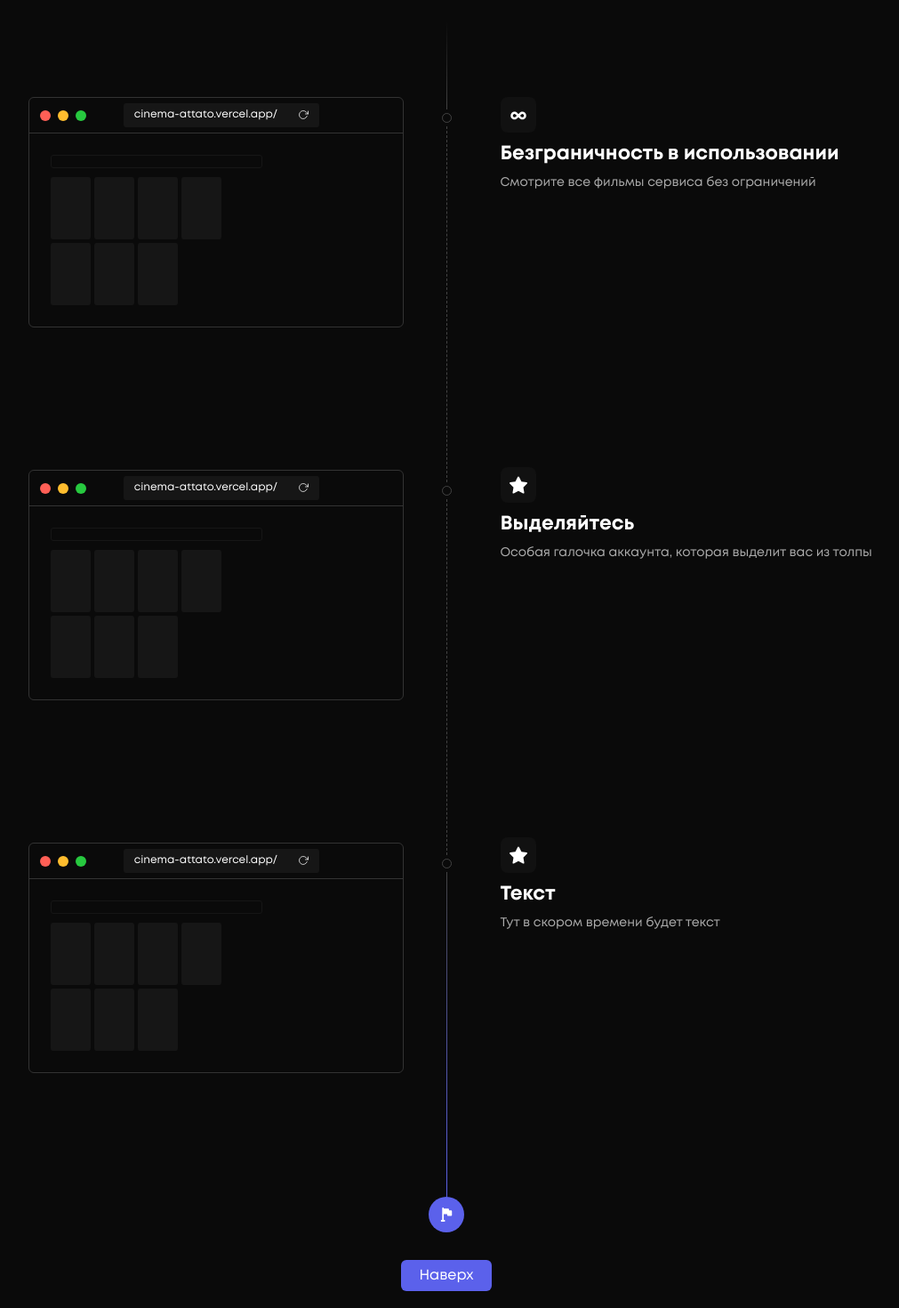
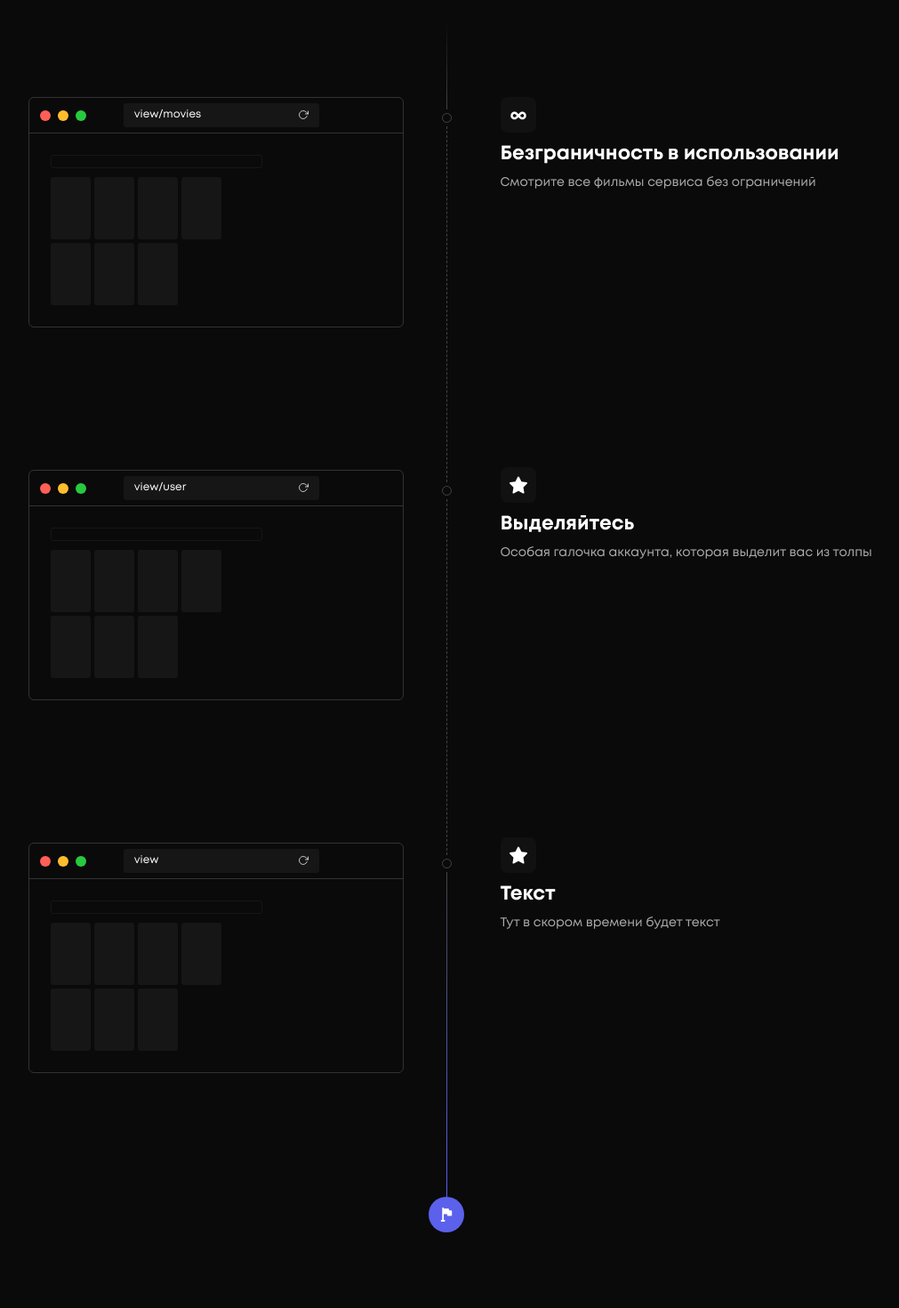
Before and after one commit to Attato/Nebo, a Next.js app: page /subscription in a window 1280 px wide. Shown: the part 1020-2490 px from the top of the page at 89% size, without its empty margins (138-1149 px from the left). Built offline with nearby package versions, Linux system fonts and the light colour scheme.

Commit message:
demonstration block url change

```diff
--- a/pages/index.tsx
+++ b/pages/index.tsx
@@ -44,7 +44,7 @@ const Home: NextPage = () => {
 										<span className={styles.fullscreen}></span>
 									</div>
 									<div className={styles.browser__input}>
-										<p>cinema-attato.vercel.app/</p>
+										<p>view</p>
 
 										<Image
 											src="/svg/refresh.svg"
@@ -81,7 +81,7 @@ const Home: NextPage = () => {
 										<span className={styles.fullscreen}></span>
 									</div>
 									<div className={styles.browser__input}>
-										<p>cinema-attato.vercel.app/</p>
+										<p>view/movies</p>
 
 										<Image
 											src="/svg/refresh.svg"
--- a/pages/subscription/index.tsx
+++ b/pages/subscription/index.tsx
@@ -93,7 +93,7 @@ const Ticket: NextPage = () => {
 										<span className={styles.fullscreen}></span>
 									</div>
 									<div className={styles.browser__input}>
-										<p>cinema-attato.vercel.app/</p>
+										<p>view/movies</p>
 
 										<Image
 											src="/svg/refresh.svg"
@@ -130,7 +130,7 @@ const Ticket: NextPage = () => {
 										<span className={styles.fullscreen}></span>
 									</div>
 									<div className={styles.browser__input}>
-										<p>cinema-attato.vercel.app/</p>
+										<p>view/user</p>
 
 										<Image
 											src="/svg/refresh.svg"
@@ -167,7 +167,7 @@ const Ticket: NextPage = () => {
 										<span className={styles.fullscreen}></span>
 									</div>
 									<div className={styles.browser__input}>
-										<p>cinema-attato.vercel.app/</p>
+										<p>view</p>
 
 										<Image
 											src="/svg/refresh.svg"
@@ -254,11 +254,6 @@ const Ticket: NextPage = () => {
 						</div>
 					</div>
 				</div>
-
-				<Link href="/subscription" className={styles.go__up}>
-					Наверх
-				</Link>
-
 				<Footer />
 			</main>
 		</div>
```
